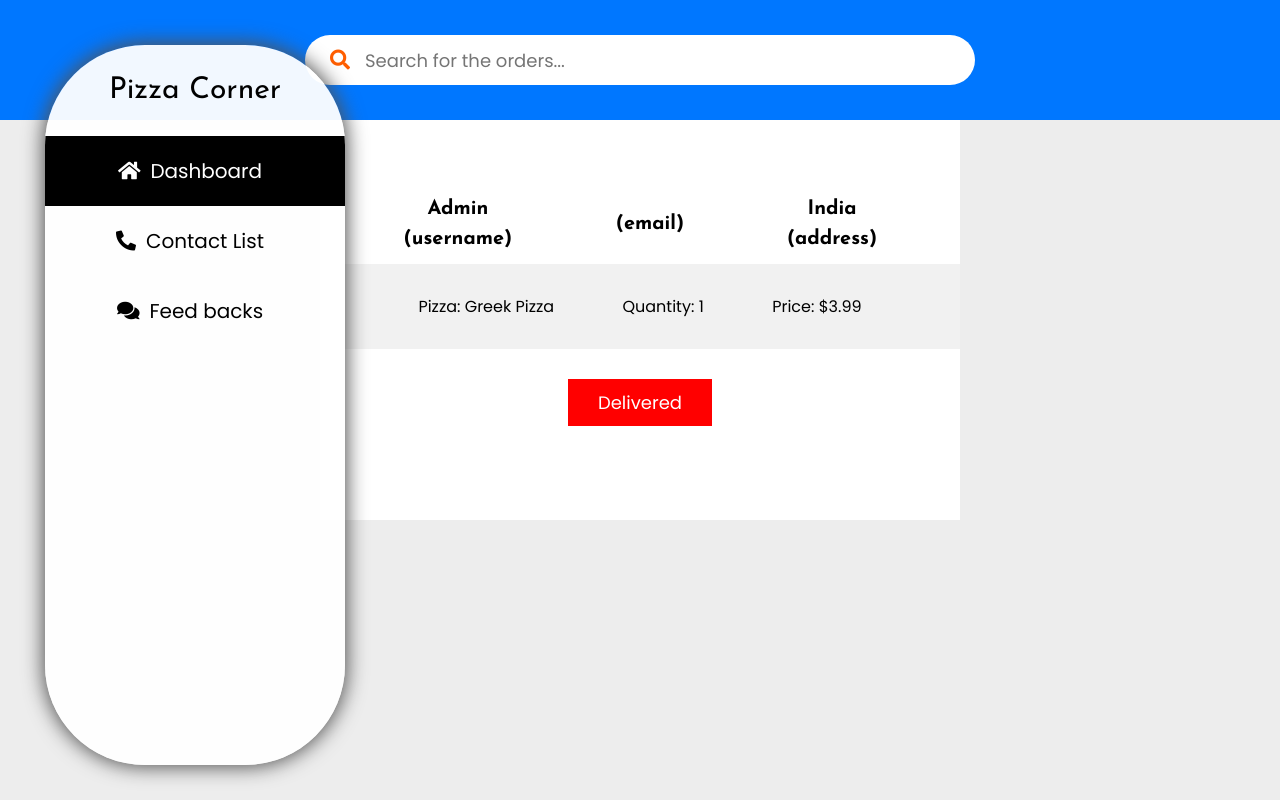
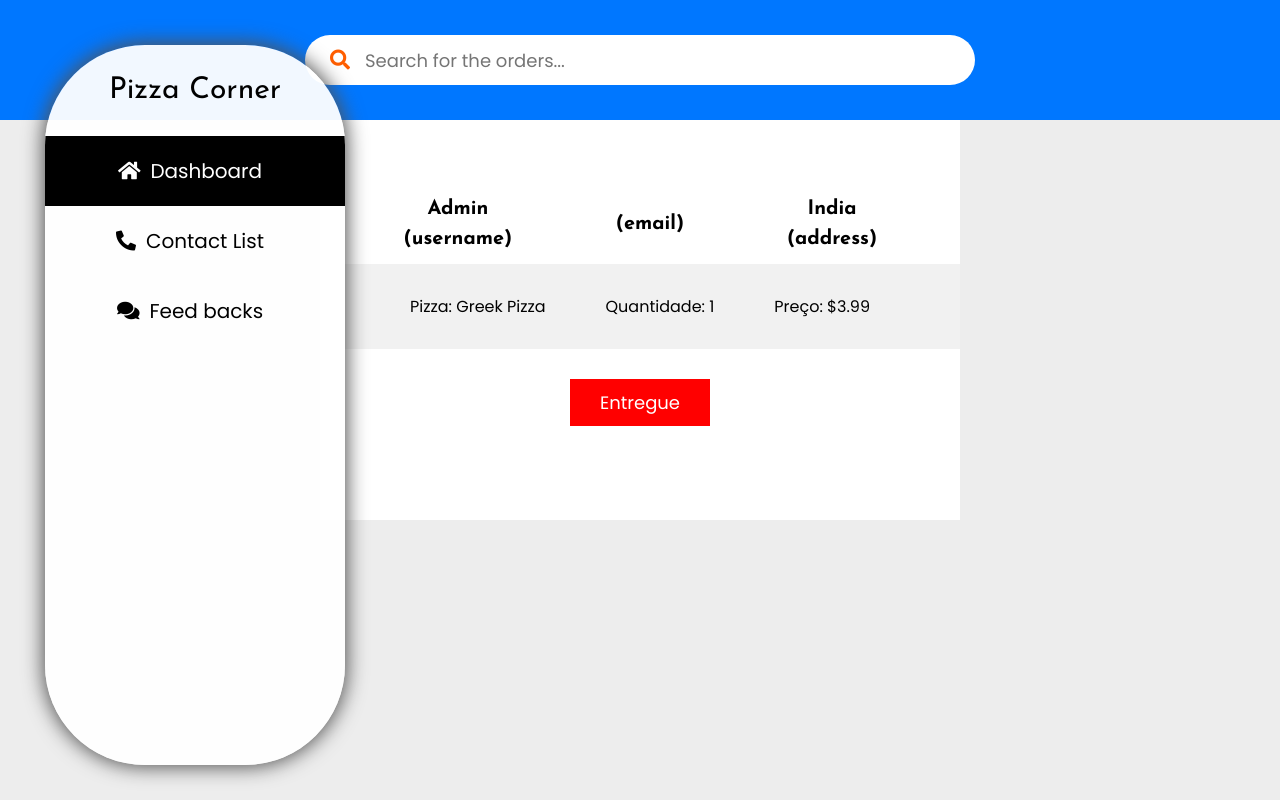
Before and after one commit to heitor-exe/TrabalhoPizzaria, a Django app: page /order/188/ in a window 1280 px wide. Run offline with Django 3.2, Linux system fonts and the light colour scheme; a user stored in the database is signed in; data comes from the database, SQL or seed files in the repository; some web fonts are replaced.

Commit message:
Update order_view.html

```diff
--- a/templates/Supervisor/order_view.html
+++ b/templates/Supervisor/order_view.html
@@ -15,14 +15,14 @@
                 </div>
                 <div class="order_details">
                     <p>Pizza: {{order.Pizza_name}}</p>
-                    <p>Quantity: {{order.quantity}}</p>
-                    <p>Price: ${{order.Pizza_price}}</p>
+                    <p>Quantidade: {{order.quantity}}</p>
+                    <p>Preço: ${{order.Pizza_price}}</p>
                 </div>
                 <div class="dilivered">
                     <form action="/order/{{order.id}}/" method="POST">
                     {% csrf_token %}
                         <input type="text" value="{{order.id}}" name="o_id" id="o_id" class="hidden-input">
-                        <button type="submit">Delivered</button>
+                        <button type="submit">Entregue</button>
                     </form>
                 </div>
             {% endfor %}
```
